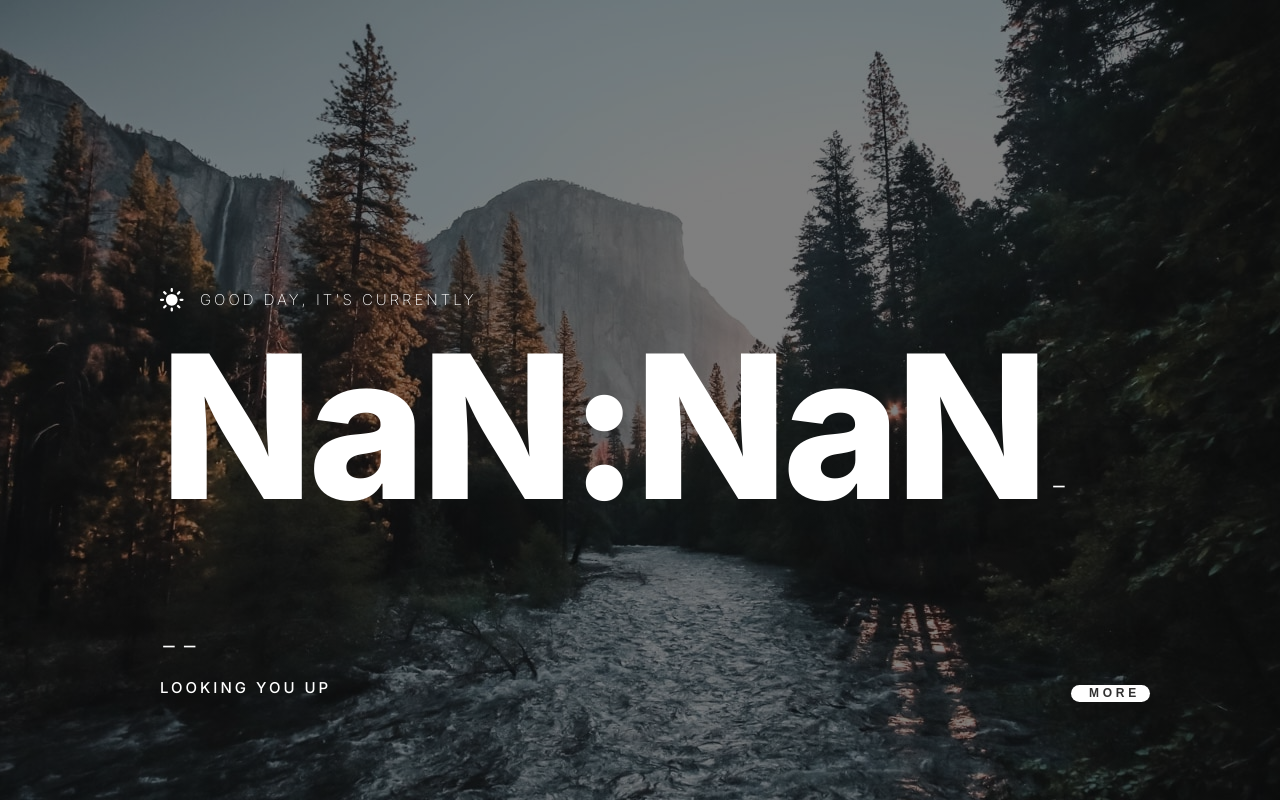
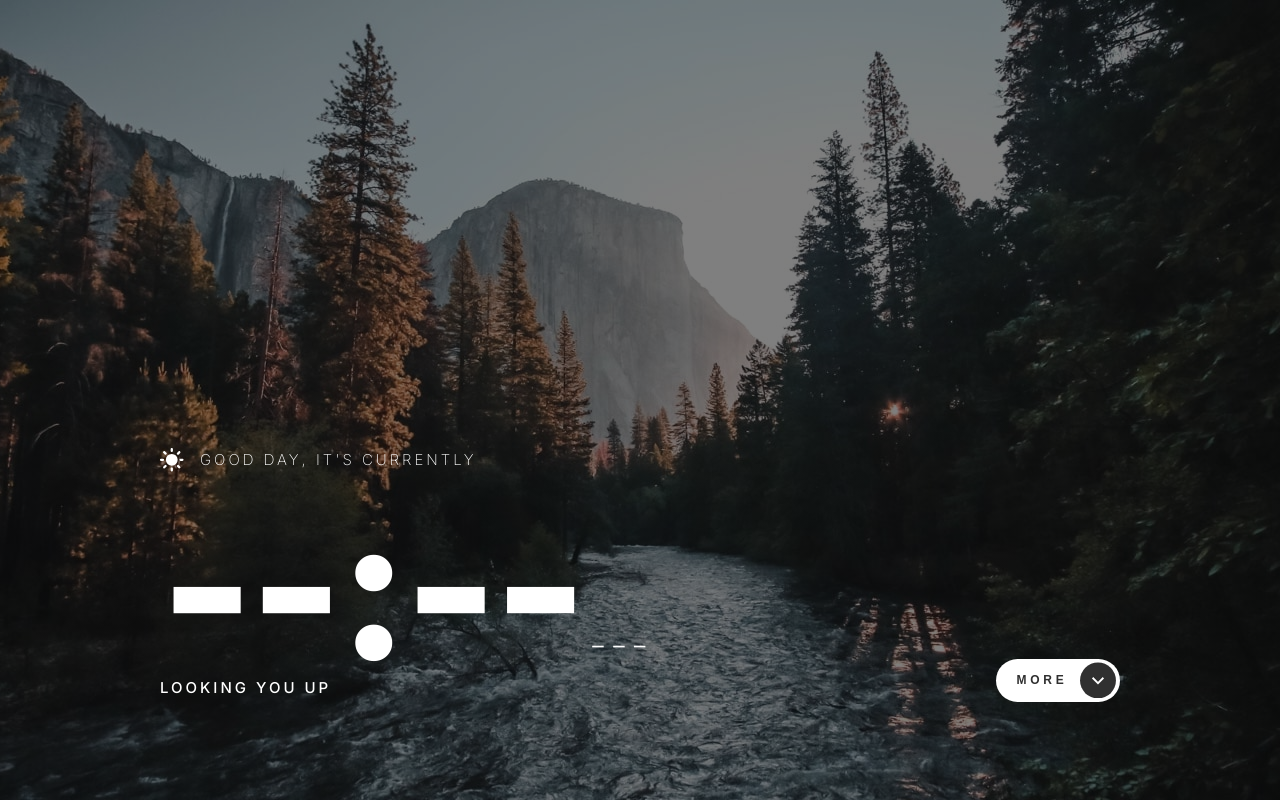
Before and after one commit to justin-m-morgan/fem_clock-app, a Next.js app: page / in a window 1280 px wide. Built offline with nearby package versions, Linux system fonts and the light colour scheme; no server answers.

Commit message:
:bug:  Fix time formatter displaying NaN

```diff
--- a/components/Time.jsx
+++ b/components/Time.jsx
@@ -77,6 +77,9 @@ function formatTime(datetime) {
   let hours = date.getHours();
   let minutes = date.getMinutes() == 0 ? "00" : date.getMinutes();
 
+  hours = Number.isNaN(hours) ? "--" : hours;
+  minutes = Number.isNaN(minutes) ? "--" : minutes;
+
   if (date instanceof Date) {
     return `${hours}:${minutes}`;
   }
```
